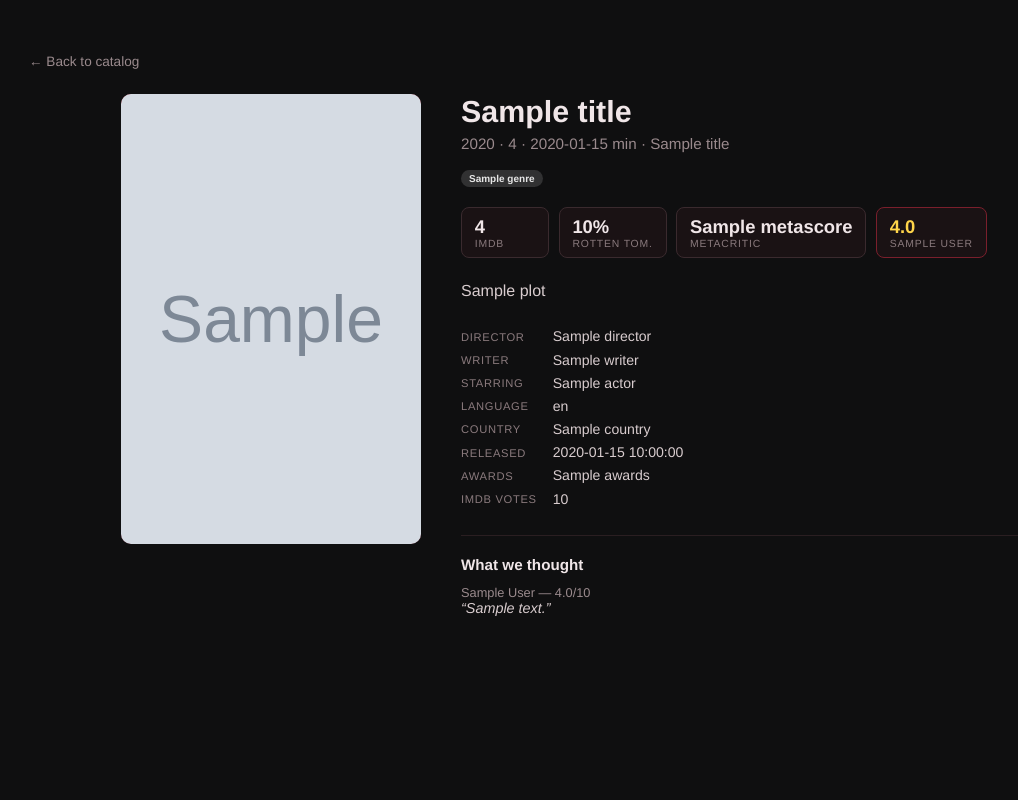
After one commit to cwill713/Movie-Catalog, a FastAPI app: template app/templates/title_detail.html in a window 1280 px wide. The commit adds this page. Shown: the whole page, without its empty margins (43-1061 px from the left). Run offline with FastAPI, Linux system fonts and the light colour scheme; the template is opened without the code that fills it: most values are stand-ins (such as "Sample title", 1, 10 or a date in 2020); grey boxes marked "Sample" are stand-in pictures; parts of the project's set-up code (start-up, migrations or seed data) failed here and were passed over.

Commit message:
Phase 4: enrich the catalog from OMDb and render real posters
All 24,213 titles fetched in 2.2 minutes at 181/s across 8 workers:
24,167 ok, 6 genuinely absent from OMDb, zero errors. 24,150 have plot
text, 24,175 have posters, 16,025 have Rotten Tomatoes scores.

scripts/enrich_omdb.py is resumable by construction - it selects only
rows where omdb_fetched_at is null, and stamps that column even on a
miss so a title OMDb doesn't have is not retried forever. Progress
commits in batches of 200, so an interrupt loses at most one batch.
Failures are recorded as omdb_status='error' and can be re-attempted
with --retry-errors.

Real posters now fill the poster cards, which were already 2:3 and
poster-shaped from the earlier redesign. The gradient tint stays
underneath as the fallback and the <img> removes itself via onerror, so
a null or dead poster URL shows the tint rather than a broken-image
icon. The overlay scrim was retuned against real artwork - a two-stop
linear fade was not enough over pale posters - with a text-shadow as
the backstop.

Those legibility rules must stay at the end of style.css: an earlier
copy sat above `.card-meta .year { color: #999 }` and lost silently to
source order at equal specificity. There is a comment saying so.

New /title/{imdb_id} page: poster, full plot, cast, crew, awards, and
IMDb/Rotten Tomatoes/Metacritic shown alongside our own ratings.

Fixed a latent bug the tests caught: as_int("75/100") returned 75100
because it stripped every digit rather than taking the leading number.
It never bit in practice - parse_scores splits on "/" first - but the
function did not do what its name promised.

Measured for the catalog-depth decision: plot text averages 486 chars,
not the 1,400 estimated. Titles table 38.7 MB, database 49.7 MB, 10% of
the free tier.

167 tests pass.

Co-Authored-By: Claude Opus 5 <noreply@anthropic.com>
Claude-Session: https://claude.ai/code/session_01TMuwDTWxzTjGJeuhfScHGh

```diff
--- a/app/static/app.js
+++ b/app/static/app.js
@@ -28,6 +28,7 @@ function renderMovieCard(movie, tintIndex) {
                     <path d="M3 7l3-4h4l-3 4M10 7l3-4h4l-3 4M17 7l3-4h2l-3 4M3 7h18v13a1 1 0 01-1 1H4a1 1 0 01-1-1V7z" stroke="#fff" stroke-width="1.4"/>
                 </svg>
             </div>
+            ${movie.poster_url ? `<img class="poster-img" src="${movie.poster_url}" alt="${movie.title} poster" loading="lazy" onerror="this.remove()">` : ''}
             <div class="card-checkbox">
                 <input type="checkbox" class="movie-cb" value="${movie.id}" onchange="onCheckboxChange()">
             </div>
@@ -40,7 +41,7 @@ function renderMovieCard(movie, tintIndex) {
                     <span class="rating">${movie.rating.toFixed(1)}</span>
                     <span class="year">${movie.year}</span>
                 </div>
-                <div class="card-title">${movie.title}</div>
+                <div class="card-title">${movie.imdb_id ? `<a href="/title/${movie.imdb_id}" style="color:inherit;text-decoration:none">${movie.title}</a>` : movie.title}</div>
                 <div class="card-genres">${genrePills}</div>
             </div>
         </div>`;
--- a/app/templates/index.html
+++ b/app/templates/index.html
@@ -4,7 +4,7 @@
     <meta charset="UTF-8">
     <meta name="viewport" content="width=device-width, initial-scale=1.0">
     <title>Personal Movie Catalog</title>
-    <link rel="stylesheet" href="{{ url_for('static', path='style.css') }}?v=9">
+    <link rel="stylesheet" href="{{ url_for('static', path='style.css') }}?v=14">
 </head>
 <body>
     <div class="top-bar">
@@ -65,6 +65,7 @@
                     <path d="M3 7l3-4h4l-3 4M10 7l3-4h4l-3 4M17 7l3-4h2l-3 4M3 7h18v13a1 1 0 01-1 1H4a1 1 0 01-1-1V7z" stroke="#fff" stroke-width="1.4"/>
                 </svg>
             </div>
+            {% if movie.poster_url %}<img class="poster-img" src="{{ movie.poster_url }}" alt="{{ movie.title }} poster" loading="lazy" onerror="this.remove()">{% endif %}
             <div class="card-checkbox">
                 <input type="checkbox" class="movie-cb" value="{{ movie.id }}" onchange="onCheckboxChange()">
             </div>
@@ -77,7 +78,7 @@
                     <span class="rating">{{ "%.1f"|format(movie.rating) }}</span>
                     <span class="year">{{ movie.year }}</span>
                 </div>
-                <div class="card-title">{{ movie.title }}</div>
+                <div class="card-title">{% if movie.imdb_id %}<a href="/title/{{ movie.imdb_id }}" style="color:inherit;text-decoration:none">{{ movie.title }}</a>{% else %}{{ movie.title }}{% endif %}</div>
                 <div class="card-genres">
                     <span class="genre-pill">{{ movie.genre_one }}</span>
                     {% if movie.genre_two %}<span class="genre-pill">{{ movie.genre_two }}</span>{% endif %}
--- a/app/templates/movie_edit.html
+++ b/app/templates/movie_edit.html
@@ -4,7 +4,7 @@
     <meta charset="UTF-8">
     <meta name="viewport" content="width=device-width, initial-scale=1.0">
     <title>Input Movie Data</title>
-    <link rel="stylesheet" href="{{ url_for('static', path='style.css') }}?v=9">
+    <link rel="stylesheet" href="{{ url_for('static', path='style.css') }}?v=14">
     <style>
         body {
             padding: 1.5rem;
--- a/app/templates/movie_input.html
+++ b/app/templates/movie_input.html
@@ -4,7 +4,7 @@
     <meta charset="UTF-8">
     <meta name="viewport" content="width=device-width, initial-scale=1.0">
     <title>Input Movie Data</title>
-    <link rel="stylesheet" href="{{ url_for('static', path='style.css') }}?v=9">
+    <link rel="stylesheet" href="{{ url_for('static', path='style.css') }}?v=14">
     <style>
         body {
             padding: 1.5rem;
--- /dev/null
+++ b/app/templates/title_detail.html
@@ -0,0 +1,156 @@
+<!DOCTYPE html>
+<html lang="en">
+<head>
+    <meta charset="UTF-8">
+    <meta name="viewport" content="width=device-width, initial-scale=1.0">
+    <title>{{ title.primary_title }}</title>
+    <link rel="stylesheet" href="{{ url_for('static', path='style.css') }}?v=14">
+    <style>
+        .detail {
+            display: grid;
+            grid-template-columns: 300px minmax(0, 1fr);
+            gap: 2.5rem;
+            max-width: 1000px;
+            margin: 0 auto;
+            padding: 1.5rem;
+            align-items: start;
+        }
+        @media (max-width: 760px) {
+            .detail { grid-template-columns: 1fr; gap: 1.5rem; }
+            .detail-poster { max-width: 240px; }
+        }
+        .detail-poster {
+            position: relative;
+            aspect-ratio: 2 / 3;
+            border-radius: var(--radius);
+            overflow: hidden;
+            background: #1a1214;
+        }
+        .detail-poster img { width: 100%; height: 100%; object-fit: cover; display: block; }
+        .detail h2 {
+            font-size: 1.9rem;
+            line-height: 1.15;
+            margin: 0 0 0.4rem;
+            color: #f0e6e8;
+        }
+        .detail .subtitle {
+            color: #9a8a8d;
+            font-size: 0.95rem;
+            margin-bottom: 1.1rem;
+        }
+        .detail .subtitle span + span::before { content: " · "; }
+        .scores { display: flex; flex-wrap: wrap; gap: 0.6rem; margin-bottom: 1.25rem; }
+        .score {
+            background: #1a1214;
+            border: 1px solid #3a2a2e;
+            border-radius: 8px;
+            padding: 0.5rem 0.8rem;
+            min-width: 5.5rem;
+        }
+        .score .val { font-size: 1.15rem; font-weight: 700; color: #f0e6e8; }
+        .score .lbl {
+            font-size: 0.65rem;
+            letter-spacing: 0.08em;
+            text-transform: uppercase;
+            color: #8a7a7d;
+        }
+        .score.ours { border-color: var(--maroon); }
+        .score.ours .val { color: #ffd54a; }
+        .plot { line-height: 1.65; color: #d8ccce; margin-bottom: 1.5rem; }
+        .facts { display: grid; grid-template-columns: auto 1fr; gap: 0.45rem 1rem; font-size: 0.88rem; }
+        .facts dt {
+            color: #8a7a7d;
+            font-size: 0.7rem;
+            letter-spacing: 0.06em;
+            text-transform: uppercase;
+            padding-top: 0.15rem;
+        }
+        .facts dd { margin: 0; color: #d8ccce; }
+        .reviews { margin-top: 1.75rem; border-top: 1px solid #2a1e21; padding-top: 1.25rem; }
+        .reviews h3 { font-size: 0.95rem; margin: 0 0 0.75rem; color: #f0e6e8; }
+        .review { margin-bottom: 0.85rem; }
+        .review .who { font-size: 0.8rem; color: #9a8a8d; }
+        .review .text { color: #d8ccce; font-size: 0.9rem; font-style: italic; }
+        .no-review { color: #8a7a7d; font-size: 0.85rem; }
+        .back { padding: 1.25rem 1.5rem 0; }
+        .back a { color: #9a8a8d; text-decoration: none; font-size: 0.85rem; }
+        .back a:hover { color: var(--maroon-light, #c9556a); }
+    </style>
+</head>
+<body>
+    <div class="back"><a href="/catalog">&larr; Back to catalog</a></div>
+
+    <div class="detail">
+        <div class="detail-poster">
+            <div class="poster-icon-bg poster-tint-0" style="position:absolute;inset:0">
+                <svg class="poster-icon" width="56" height="56" viewBox="0 0 24 24" fill="none">
+                    <path d="M3 7l3-4h4l-3 4M10 7l3-4h4l-3 4M17 7l3-4h2l-3 4M3 7h18v13a1 1 0 01-1 1H4a1 1 0 01-1-1V7z"
+                          stroke="#fff" stroke-width="1.4"/>
+                </svg>
+            </div>
+            {% if title.poster_url %}
+            <img src="{{ title.poster_url }}" alt="{{ title.primary_title }} poster"
+                 style="position:absolute;inset:0" onerror="this.remove()">
+            {% endif %}
+        </div>
+
+        <div>
+            <h2>{{ title.primary_title }}</h2>
+            <div class="subtitle">
+                {% if title.start_year %}<span>{{ title.start_year }}{% if title.end_year and title.end_year != title.start_year %}–{{ title.end_year }}{% endif %}</span>{% endif %}
+                {% if title.content_rating %}<span>{{ title.content_rating }}</span>{% endif %}
+                {% if title.runtime_minutes %}<span>{{ title.runtime_minutes }} min</span>{% endif %}
+                <span>{{ title.title_type }}</span>
+            </div>
+
+            <div class="card-genres" style="margin-bottom:1.25rem">
+                {% for g in title.genres %}<span class="genre-pill">{{ g }}</span>{% endfor %}
+            </div>
+
+            <div class="scores">
+                {% if title.imdb_rating %}
+                <div class="score"><div class="val">{{ title.imdb_rating }}</div><div class="lbl">IMDb</div></div>
+                {% endif %}
+                {% if title.rt_score %}
+                <div class="score"><div class="val">{{ title.rt_score }}%</div><div class="lbl">Rotten Tom.</div></div>
+                {% endif %}
+                {% if title.metascore %}
+                <div class="score"><div class="val">{{ title.metascore }}</div><div class="lbl">Metacritic</div></div>
+                {% endif %}
+                {% for r in ratings %}
+                <div class="score ours">
+                    <div class="val">{{ "%.1f"|format(r.rating) if r.rating is not none else "—" }}</div>
+                    <div class="lbl">{{ r.display_name }}</div>
+                </div>
+                {% endfor %}
+            </div>
+
+            {% if title.plot %}<p class="plot">{{ title.plot }}</p>{% endif %}
+
+            <dl class="facts">
+                {% if title.director %}<dt>Director</dt><dd>{{ title.director }}</dd>{% endif %}
+                {% if title.writer %}<dt>Writer</dt><dd>{{ title.writer }}</dd>{% endif %}
+                {% if title.actors %}<dt>Starring</dt><dd>{{ title.actors | join(", ") }}</dd>{% endif %}
+                {% if title.language %}<dt>Language</dt><dd>{{ title.language }}</dd>{% endif %}
+                {% if title.country %}<dt>Country</dt><dd>{{ title.country }}</dd>{% endif %}
+                {% if title.released_on %}<dt>Released</dt><dd>{{ title.released_on }}</dd>{% endif %}
+                {% if title.awards %}<dt>Awards</dt><dd>{{ title.awards }}</dd>{% endif %}
+                {% if title.imdb_votes %}<dt>IMDb votes</dt><dd>{{ "{:,}".format(title.imdb_votes) }}</dd>{% endif %}
+            </dl>
+
+            {% if ratings %}
+            <div class="reviews">
+                <h3>What we thought</h3>
+                {% for r in ratings %}
+                <div class="review">
+                    <div class="who">{{ r.display_name }}{% if r.rating is not none %} — {{ "%.1f"|format(r.rating) }}/10{% endif %}</div>
+                    {% if r.review %}<div class="text">“{{ r.review }}”</div>
+                    {% else %}<div class="no-review">No review written yet.</div>{% endif %}
+                </div>
+                {% endfor %}
+            </div>
+            {% endif %}
+        </div>
+    </div>
+</body>
+</html>
```
Also changed, not shown: app/repositories/titles.py (+18 -0 lines), app/routes/web.py (+12 -0 lines), app/static/style.css (+47 -2 lines), app/templates/catalog.html (+16 -12 lines), scripts/enrich_omdb.py (added, +253 -0 lines), tests/test_catalog.py (+55 -0 lines), tests/test_omdb_parsing.py (added, +136 -0 lines).
